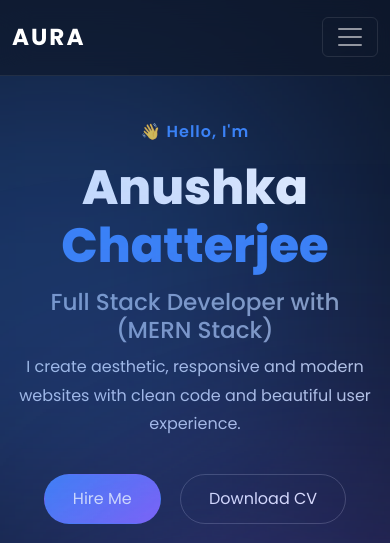
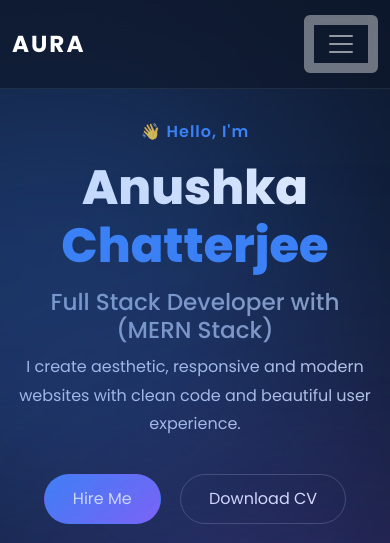
Before and after one commit to Anushka-git15/Bootstrap-project-, a plain HTML site: page index.html in a window 390 px wide. Shown: the top 543 px of the page. Drawn offline with nearby package versions, Linux system fonts and the light colour scheme.

Commit message:
Add navbar toggler styles and enhance responsiveness
Added navbar toggler styles and improved responsiveness.

```diff
--- a/style.css
+++ b/style.css
@@ -26,6 +26,17 @@ body{
     border-bottom:1px solid rgba(255,255,255,.08);
 }
 
+.navbar-toggler{
+    border:10px solid rgba(255,255,255,0.4);
+}
+
+.navbar-toggler:focus{
+    box-shadow:none;
+}
+
+.navbar-toggler-icon{
+    filter:brightness(0) invert(1);
+}
 .logo{
 
     color:#fff;
```
